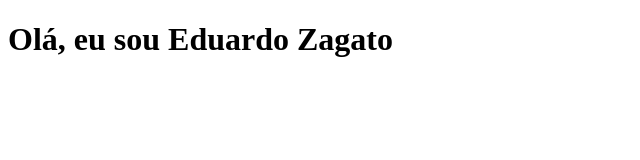
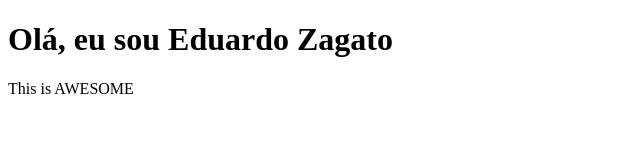
Before and after one commit to duzagato/curso-git, a plain HTML site: page index.html in a window 1280 px wide. Shown: the whole page, without its empty margins (0-640 px from the left). Drawn offline with Linux system fonts and the light colour scheme.

Commit message:
Incluindo jQuery, documentação do README e alteração no INDEX

```diff
--- a/index.html
+++ b/index.html
@@ -8,5 +8,6 @@
 </head>
 <body>
     <h1>Olá, eu sou Eduardo Zagato</h1>
+    <p>This is AWESOME</p>
 </body>
 </html>
--- /dev/null
+++ b/scripts/jquery.js
@@ -0,0 +1 @@
+jquery
```
Also changed, not shown: 1 other file.
